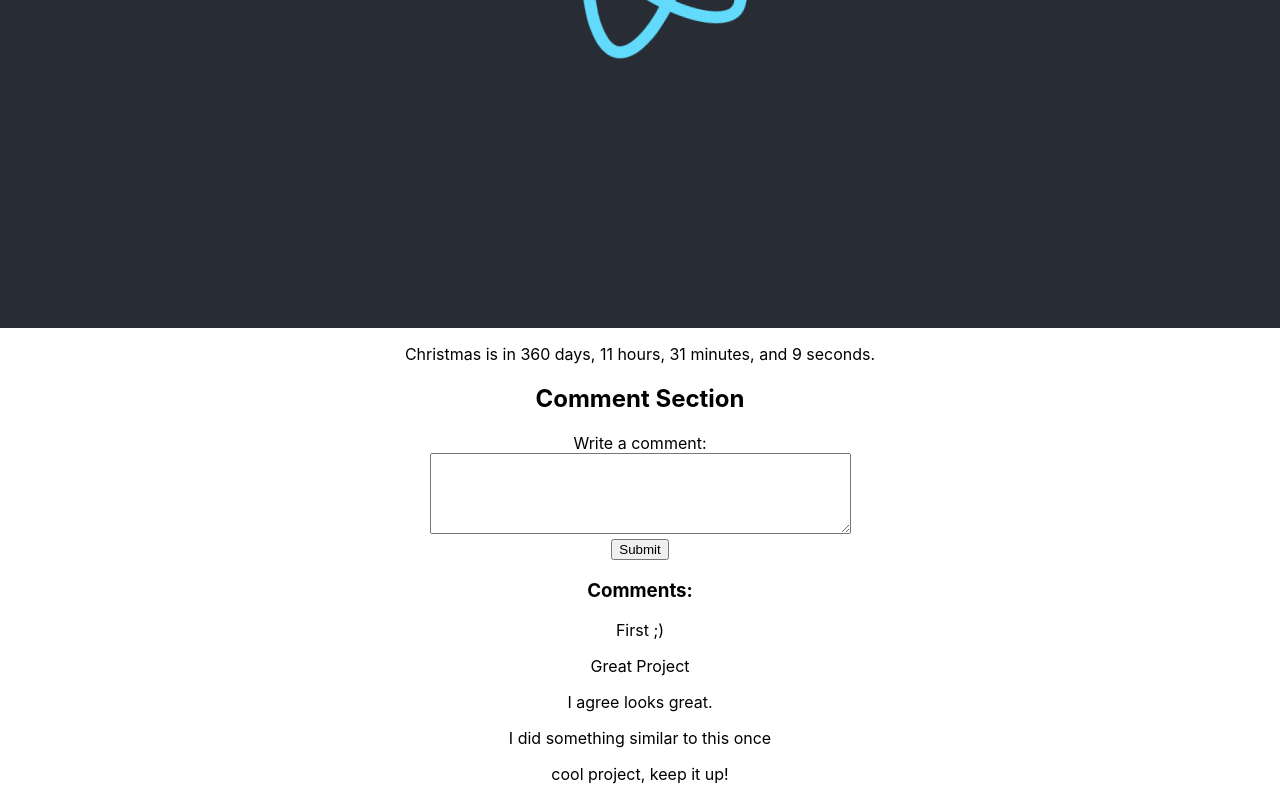
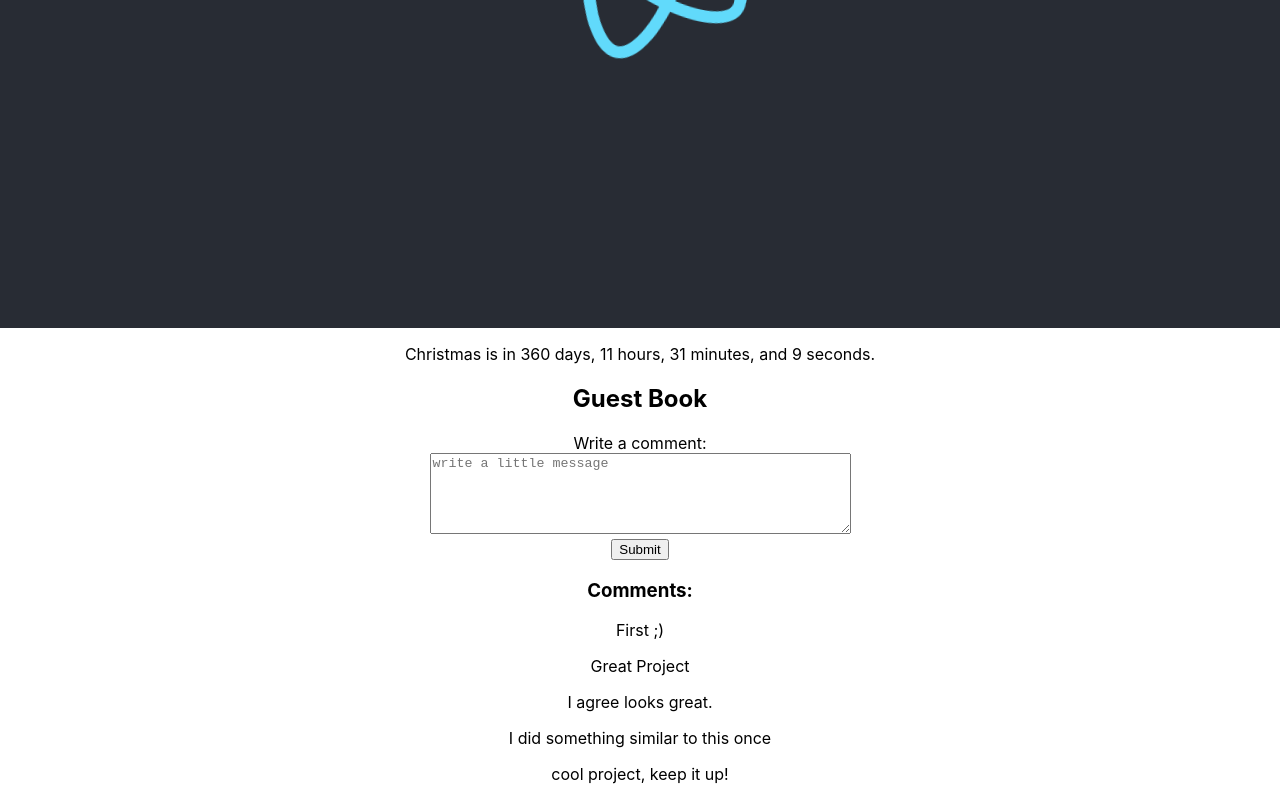
Before and after one commit to H3X-C0DE/Xmas-Assigment, a React (Create React App) app: page / in a window 1280 px wide. Shown: the part 472-1272 px from the top of the page. Built offline with nearby package versions, Linux system fonts and the light colour scheme.

Commit message:
updated & fixed typos

```diff
--- a/src/components/Comment.jsx
+++ b/src/components/Comment.jsx
@@ -37,8 +37,8 @@ function CommentSection() {
   }, []);
 
   return (
-    <div>
-      <h2>Comment Section</h2>
+    <div className="comment-section">
+      <h2>Guest Book</h2>
       <form onSubmit={handleSubmit}>
         <label htmlFor="new-comment">Write a comment:</label>
         <br />
@@ -48,14 +48,19 @@ function CommentSection() {
           onChange={handleChange}
           rows={5}
           cols={50}
+          placeholder="write a little message"
         />
         <br />
-        <button type="submit">Submit</button>
+        <button className="submit-btn" type="submit">
+          Submit
+        </button>
       </form>
       <h3>Comments:</h3>
-      {comments.map((comment, index) => (
-        <p key={index}>{comment}</p>
-      ))}
+      <div className="comments">
+        {comments.map((comment, index) => (
+          <p key={index}>{comment}</p>
+        ))}
+      </div>
     </div>
   );
 }
```
